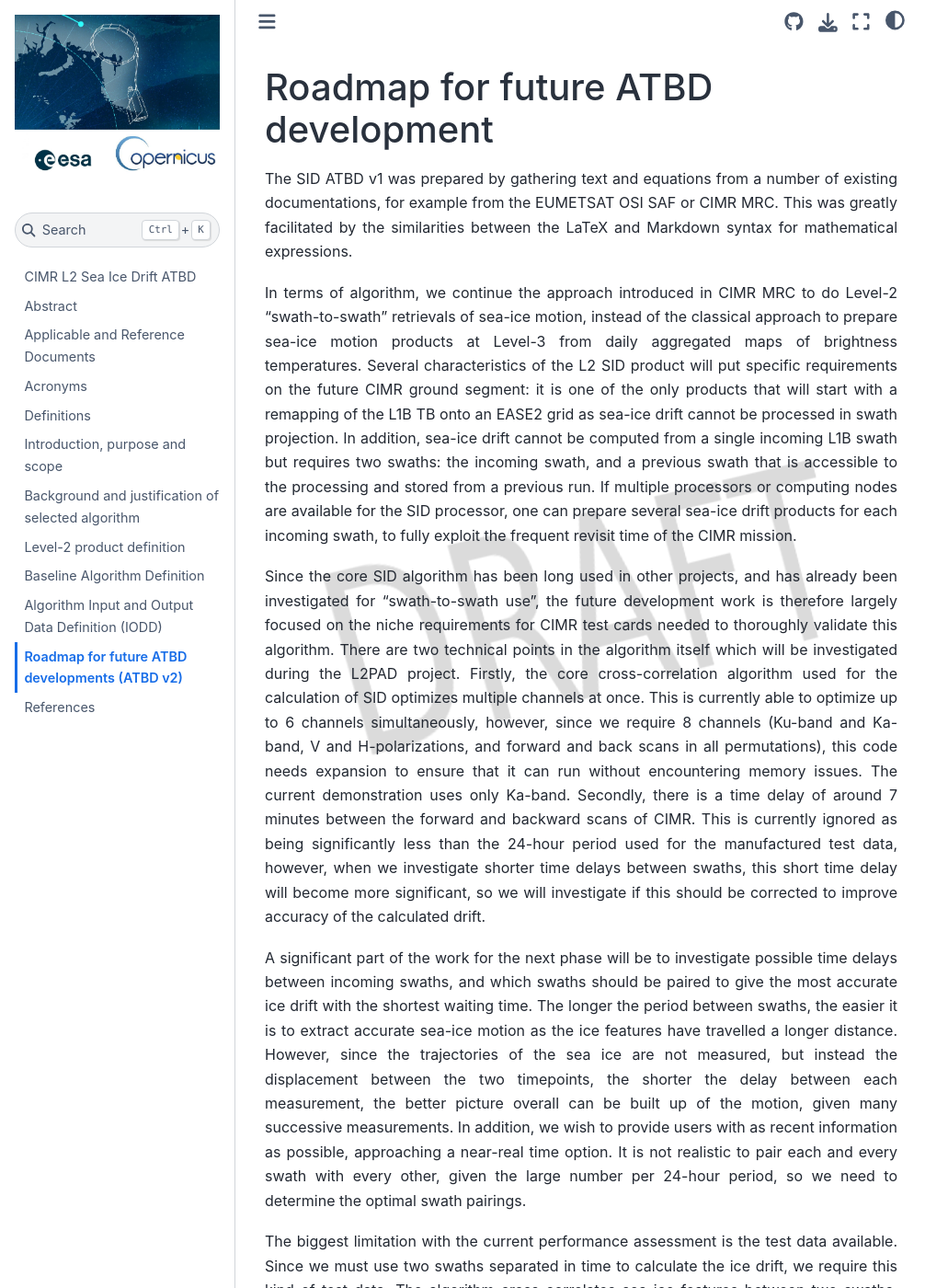
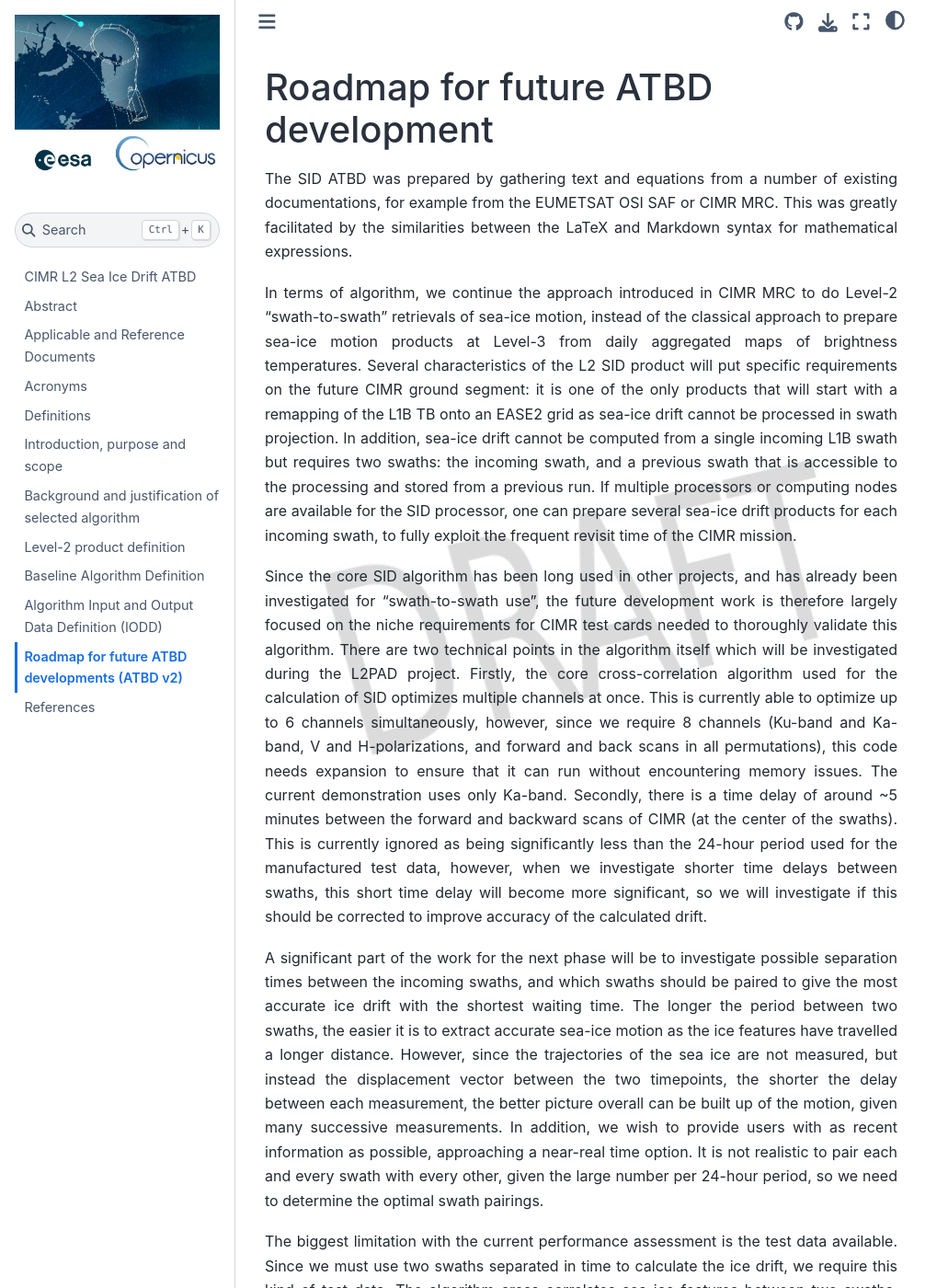
Before and after one commit to CIMR-Algos/SeaIceDrift_ATBD_v2, a Jupyter Book: the page built from book/roadmap_for_future_atbd_developments.md, in a window 1280 px wide and 1400 px high. Shown: the whole window at 92% size, without its empty margins (0-1031 px from the left). Built offline with Jupyter Book 1.0.4 settings and Sphinx 7.4.7 and the Sphinx Book theme 1.1.4, drawn with Linux system fonts in a browser that asks for light colours; pages that are not in the unit, such as notebooks, are missing from menus.

Commit message:
Updated roadmap

```diff
--- a/book/roadmap_for_future_atbd_developments.md
+++ b/book/roadmap_for_future_atbd_developments.md
@@ -1,11 +1,11 @@
 # Roadmap for future ATBD development
 
-The SID ATBD v1 was prepared by gathering text and equations from a number of existing documentations, for example from the EUMETSAT OSI SAF or CIMR MRC. This was greatly facilitated by the similarities between the LaTeX and Markdown syntax for mathematical expressions.
+The SID ATBD was prepared by gathering text and equations from a number of existing documentations, for example from the EUMETSAT OSI SAF or CIMR MRC. This was greatly facilitated by the similarities between the LaTeX and Markdown syntax for mathematical expressions.
 
 In terms of algorithm, we continue the approach introduced in CIMR MRC to do Level-2 “swath-to-swath” retrievals of sea-ice motion, instead of the classical approach to prepare sea-ice motion products at Level-3 from daily aggregated maps of brightness temperatures. Several characteristics of the L2 SID product will put specific requirements on the future CIMR ground segment: it is one of the only products that will start with a remapping of the L1B TB onto an EASE2 grid as sea-ice drift cannot be processed in swath projection. In addition, sea-ice drift cannot be computed from a single incoming L1B swath but requires two swaths: the incoming swath, and a previous swath that is accessible to the processing and stored from a previous run. If multiple processors or computing nodes are available for the SID processor, one can prepare several sea-ice drift products for each incoming swath, to fully exploit the frequent revisit time of the CIMR mission.
 
-Since the core SID algorithm has been long used in other projects, and has already been investigated for “swath-to-swath use”, the future development work is therefore largely focused on the niche requirements for CIMR test cards needed to thoroughly validate this algorithm. There are two technical points in the algorithm itself which will be investigated during the L2PAD project. Firstly, the core cross-correlation algorithm used for the calculation of SID optimizes multiple channels at once. This is currently able to optimize up to 6 channels simultaneously, however, since we require 8 channels (Ku-band and Ka-band, V and H-polarizations, and forward and back scans in all permutations), this code needs expansion to ensure that it can run without encountering memory issues. The current demonstration uses only Ka-band. Secondly, there is a time delay of around 7 minutes between the forward and backward scans of CIMR. This is currently ignored as being significantly less than the 24-hour period used for the manufactured test data, however, when we investigate shorter time delays between swaths, this short time delay will become more significant, so we will investigate if this should be corrected to improve accuracy of the calculated drift.
+Since the core SID algorithm has been long used in other projects, and has already been investigated for “swath-to-swath use”, the future development work is therefore largely focused on the niche requirements for CIMR test cards needed to thoroughly validate this algorithm. There are two technical points in the algorithm itself which will be investigated during the L2PAD project. Firstly, the core cross-correlation algorithm used for the calculation of SID optimizes multiple channels at once. This is currently able to optimize up to 6 channels simultaneously, however, since we require 8 channels (Ku-band and Ka-band, V and H-polarizations, and forward and back scans in all permutations), this code needs expansion to ensure that it can run without encountering memory issues. The current demonstration uses only Ka-band. Secondly, there is a time delay of around ~5 minutes between the forward and backward scans of CIMR (at the center of the swaths). This is currently ignored as being significantly less than the 24-hour period used for the manufactured test data, however, when we investigate shorter time delays between swaths, this short time delay will become more significant, so we will investigate if this should be corrected to improve accuracy of the calculated drift.
 
-A significant part of the work for the next phase will be to investigate possible time delays between incoming swaths, and which swaths should be paired to give the most accurate ice drift with the shortest waiting time. The longer the period between swaths, the easier it is to extract accurate sea-ice motion as the ice features have travelled a longer distance. However, since the trajectories of the sea ice are not measured, but instead the displacement between the two timepoints, the shorter the delay between each measurement, the better picture overall can be built up of the motion, given many successive measurements. In addition, we wish to provide users with as recent information as possible, approaching a near-real time option. It is not realistic to pair each and every swath with every other, given the large number per 24-hour period, so we need to determine the optimal swath pairings.
+A significant part of the work for the next phase will be to investigate possible separation times between the incoming swaths, and which swaths should be paired to give the most accurate ice drift with the shortest waiting time. The longer the period between two swaths, the easier it is to extract accurate sea-ice motion as the ice features have travelled a longer distance. However, since the trajectories of the sea ice are not measured, but instead the displacement vector between the two timepoints, the shorter the delay between each measurement, the better picture overall can be built up of the motion, given many successive measurements. In addition, we wish to provide users with as recent information as possible, approaching a near-real time option. It is not realistic to pair each and every swath with every other, given the large number per 24-hour period, so we need to determine the optimal swath pairings.
 
 The biggest limitation with the current performance assessment is the test data available. Since we must use two swaths separated in time to calculate the ice drift, we require this kind of test data. The algorithm cross-correlates sea-ice features between two swaths, and so we also require reasonably physical sea-ice texture in the test scenes. We saw in the initial performance assessment that the algorithm gave “blocky” results due to the blockiness of the Radiometric test card. The plan for L2PAD is to obtain model data of brightness temperature and ice drift for a set of timestamps, for example from neXtSIM, to grid this model data onto simulated CIMR swaths according to the timestamps, and then to use these data as input to create simulated CIMR swath test scenes. This will allow us to make realistic validations, ideally on a range of different time delays between swath pairs.
```
